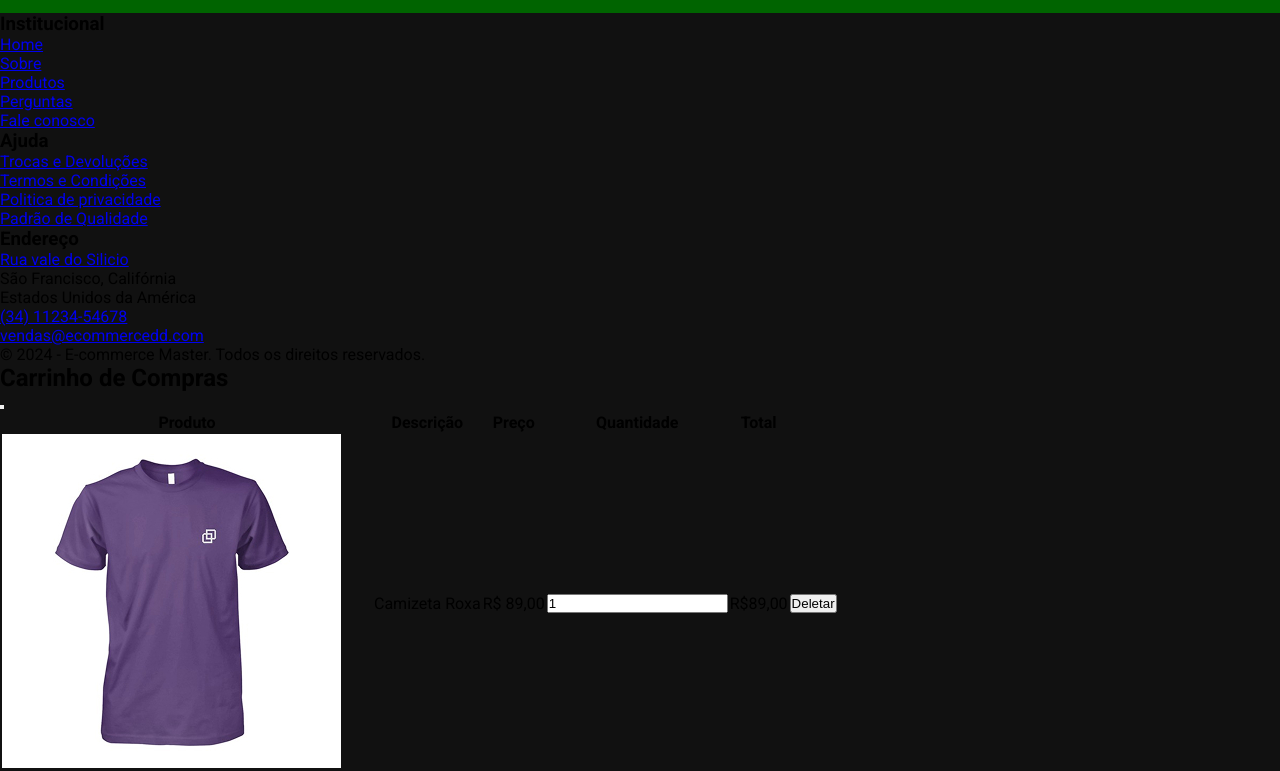
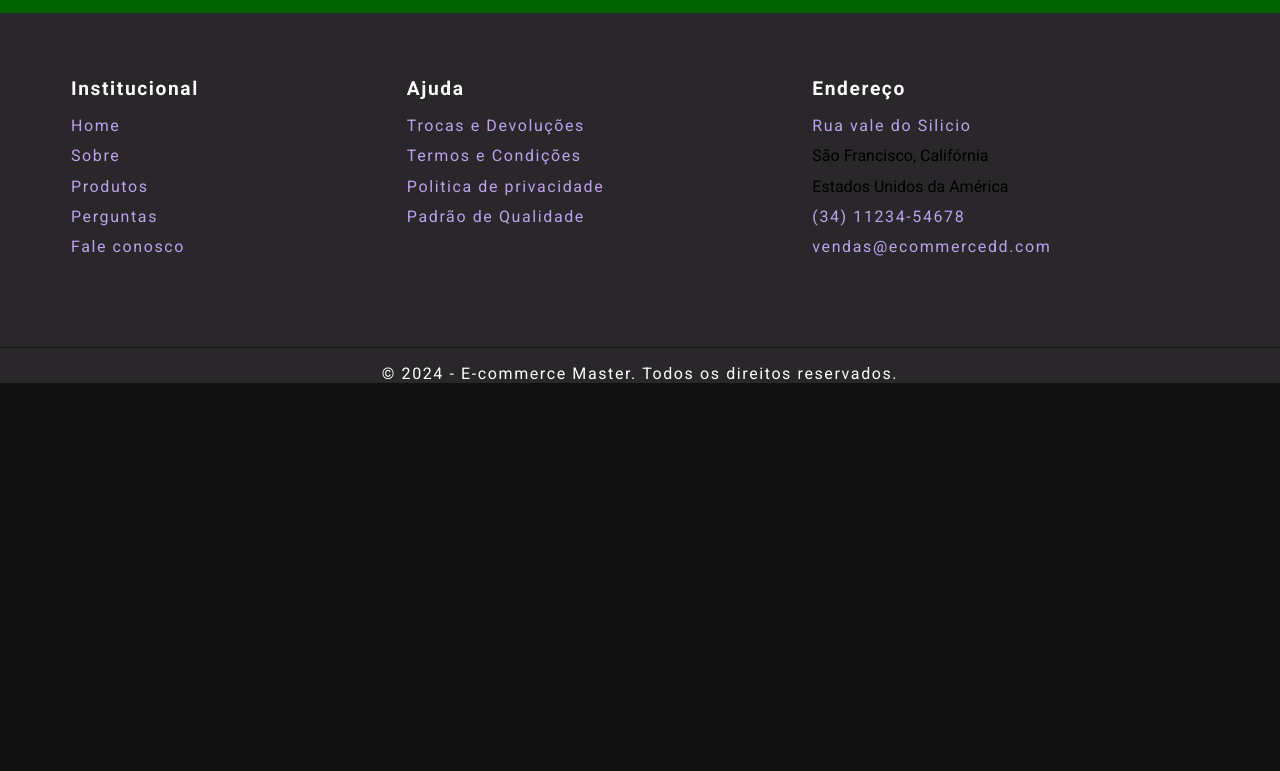
Before and after one commit to Jhonatan-DF/projeto-ecommerce, a plain HTML site: page index.html in a window 1280 px wide. Shown: the part 788-1559 px from the top of the page. After the commit the page ends 1171 px from the top, so only its background shows below. Drawn offline with nearby package versions, Linux system fonts and the light colour scheme.

Commit message:
estilando rodapé

```diff
--- a/css/base.css
+++ b/css/base.css
@@ -5,6 +5,7 @@
   --cor-primaria: #654D7D;
   --cor-cinza-escura: #29272a;
   --cor-cinza-clara: #ededed;
+  --cor-roxa-clara: #bca2ed
 }
 
 body {
--- /dev/null
+++ b/css/rodape.css
@@ -0,0 +1,64 @@
+.rodape {
+  grid-area: footer;
+  background-color: var(--cor-cinza-escura);
+}
+
+.rodape .container {
+  display: flex;
+  flex-direction: column;
+  gap: 1rem;
+  padding: 1.5rem;
+}
+
+.rodape nav h3 {
+  color: var(--cor-neutra-clara);
+  font-size: 1.2rem;
+  letter-spacing: 0.1rem;
+  margin-bottom: 1rem;
+}
+
+.rodape nav ul li {
+  margin-bottom: 0.7rem;
+}
+
+.rodape nav a{
+    color: var(--cor-roxa-clara);
+    letter-spacing: 0.1rem;
+    transition: color 0.3s ease-in-out;
+    text-decoration: none;
+}
+
+.rodape nav a:hover{
+    color: var(--cor-neutra-clara);
+}
+
+.rodape .direitos {
+  border-top: 1px solid var(--cor-neutra-escura);
+  color: var(--cor-neutra-clara);
+  margin-top: 1rem;
+  padding-top: 1rem;
+  text-align: center;
+  letter-spacing: 0.1rem;
+}
+
+@media (min-width: 1024px) {
+  .rodape .container {
+    flex-direction: row;
+    width: 100%;
+    gap: 13rem;
+    margin: 0 auto;
+    padding: 4rem 1rem;
+  }
+/*
+    .rodape nav {
+        flex: 1;
+    } */
+
+}
+
+@media (min-width: 1120px) {
+    .rodape .container {
+       width:1170px;
+       margin: 0 auto;
+    }
+}
--- a/index.html
+++ b/index.html
@@ -12,6 +12,7 @@
     <link rel="stylesheet" href="./css/base.css">
     <link rel="stylesheet" href="./css/cabecalho.css">
     <link rel="stylesheet" href="./css/produtos.css">
+    <link rel="stylesheet" href="./css/rodape.css">
 
     <title>E-commerce Master</title>
 </head>
@@ -102,7 +103,8 @@
             </ul>
         </section>
     </main>
-    <footer>
+    <footer class="rodape">
+        <div class="container">
             <nav>
                 <h3>Institucional</h3>
                 <ul>
@@ -134,19 +136,20 @@
                     <li><a href="#padrao">vendas@ecommercedd.com</a></li>
                 </ul>
             </nav>
-        <div>
+        </div>
+        <div class="direitos">
             <p>
                 &copy; 2024 - E-commerce Master. Todos os direitos reservados.
             </p>
         </div>
     </footer>
-    <!-- [1] -->
-    <div id="modal-1" class="modal" aria-hidden="true">
 
-        <!-- [2] -->
+    <!-- <div id="modal-1" class="modal" aria-hidden="true">
+
+
         <div tabindex="-1" data-micromodal-close>
 
-            <!-- [3] -->
+
             <div role="dialog" aria-modal="true" aria-labelledby="modal-1-title">
 
 
@@ -155,7 +158,6 @@
                         Carrinho de Compras
                     </h2>
 
-                    <!-- [4] -->
                     <button aria-label="Close modal" data-micromodal-close></button>
                 </header>
 
@@ -199,7 +201,7 @@
 
             </div>
         </div>
-    </div>
+    </div> -->
     <script src="https://unpkg.com/micromodal/dist/micromodal.min.js"></script>
 </body>
 
```
Lines whose indentation alone changed are shown as unchanged.
